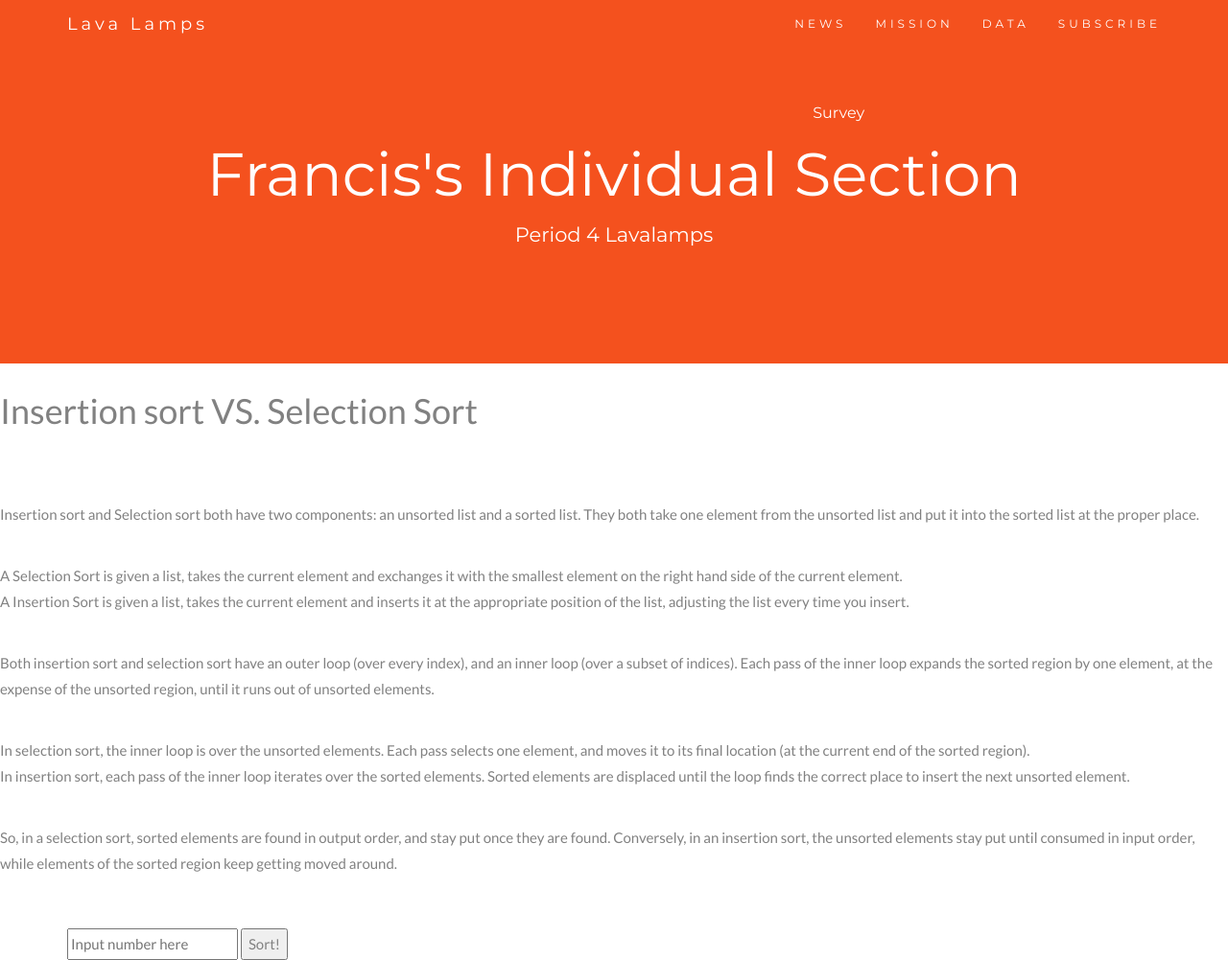
After one commit to NiharMarar/p4lavalamps, a Flask app: template templates/FLbubble.html in a window 1280 px wide. The commit adds this page. Shown: the whole page at 96% size. Run offline with Flask 2, Linux system fonts and the light colour scheme; the template is opened without the code that fills it, so the values that code supplies are empty; some libraries are stand-ins or nearby versions.

Commit message:
Individual Section

```diff
--- a/main.py
+++ b/main.py
@@ -20,9 +20,9 @@ def home_route():
 def bfsort_bp():
     return render_template("bfsort.html")
 
-@app.route('/bfbubble', methods=['POST'])
-def bfbubble():
-    return render_template("bfbubble.html")
+@app.route('/FLbubble', methods=['POST'])
+def FLbubble():
+    return render_template("FLbubble.html")
 
 
 @app.route('/email', methods=['POST'])
--- /dev/null
+++ b/templates/FLbubble.html
@@ -0,0 +1,202 @@
+<!DOCTYPE html>
+<html lang="en">
+<head>
+    <meta charset="UTF-8">
+    <meta name="viewport" content="width=device-width, initial-scale=1">
+    <link rel="stylesheet" href="https://maxcdn.bootstrapcdn.com/bootstrap/3.4.1/css/bootstrap.min.css">
+    <link href="https://fonts.googleapis.com/css?family=Montserrat" rel="stylesheet" type="text/css">
+    <link href="https://fonts.googleapis.com/css?family=Lato" rel="stylesheet" type="text/css">
+    <script src="https://ajax.googleapis.com/ajax/libs/jquery/3.5.1/jquery.min.js"></script>
+    <script src="https://maxcdn.bootstrapcdn.com/bootstrap/3.4.1/js/bootstrap.min.js"></script>
+    <title>Francis Lim</title>
+</head>
+
+<style>
+  body {
+    font: 400 15px Lato, sans-serif;
+    line-height: 1.8;
+    color: #818181;
+  }
+  h2 {
+    font-size: 24px;
+    text-transform: uppercase;
+    color: #303030;
+    font-weight: 600;
+    margin-bottom: 30px;
+  }
+  h4 {
+    font-size: 19px;
+    line-height: 1.375em;
+    color: #303030;
+    font-weight: 400;
+    margin-bottom: 30px;
+  }
+  .jumbotron {
+    background-color: #f4511e;
+    color: #fff;
+    padding: 100px 25px;
+    font-family: Montserrat, sans-serif;
+  }
+
+  .navbar {
+    margin-bottom: 0;
+    background-color: #f4511e;
+    z-index: 9999;
+    border: 0;
+    font-size: 12px !important;
+    line-height: 1.42857143 !important;
+    letter-spacing: 4px;
+    border-radius: 0;
+    font-family: Montserrat, sans-serif;
+  }
+  .navbar li a, .navbar .navbar-brand {
+    color: #fff !important;
+  }
+  .navbar-nav li a:hover, .navbar-nav li.active a {
+    color: #f4511e !important;
+    background-color: #fff !important;
+  }
+  .navbar-default .navbar-toggle {
+    border-color: transparent;
+    color: #fff !important;
+  }
+  footer .glyphicon {
+    font-size: 20px;
+    margin-bottom: 20px;
+    color: #f4511e;
+  }
+  .slideanim {visibility:hidden;}
+  .slide {
+    animation-name: slide;
+    -webkit-animation-name: slide;
+    animation-duration: 1s;
+    -webkit-animation-duration: 1s;
+    visibility: visible;
+  }
+  @keyframes slide {
+    0% {
+      opacity: 0;
+      transform: translateY(70%);
+    }
+    100% {
+      opacity: 1;
+      transform: translateY(0%);
+    }
+  }
+  @-webkit-keyframes slide {
+    0% {
+      opacity: 0;
+      -webkit-transform: translateY(70%);
+    }
+    100% {
+      opacity: 1;
+      -webkit-transform: translateY(0%);
+    }
+  }
+  @media screen and (max-width: 768px) {
+    .col-sm-4 {
+      text-align: center;
+      margin: 25px 0;
+    }
+    .btn-lg {
+      width: 100%;
+      margin-bottom: 35px;
+    }
+  }
+  @media screen and (max-width: 480px) {
+    .logo {
+      font-size: 150px;
+    }
+  }
+
+.button {
+  border: none;
+  color: white;
+  padding: 15px 32px;
+  text-align: center;
+  text-decoration: none;
+  display: inline-block;
+  font-size: 16px;
+  margin: 4px 2px;
+  cursor: pointer;
+}
+
+.button1 {background-color: #f4511e;} /* Orange */
+
+  </style>
+
+<body id="myPage" data-spy="scroll" data-target=".navbar" data-offset="60">
+
+<nav class="navbar navbar-default navbar-fixed-top">
+    <div class="container">
+        <div class="navbar-header">
+            <button type="button" class="navbar-toggle" data-toggle="collapse" data-target="#myNavbar">
+                <span class="icon-bar"></span>
+                <span class="icon-bar"></span>
+                <span class="icon-bar"></span>
+            </button>
+            <a class="navbar-brand" href="#myPage">Lava Lamps</a>
+        </div>
+        <div class="collapse navbar-collapse" id="myNavbar">
+            <ul class="nav navbar-nav navbar-right">
+                <li><a href="/news" target="_blank">NEWS</a></li>
+                <li><a href="#about">MISSION</a></li>
+                <li><a href="#services">DATA</a></li>
+                <!-- <li><a href="#portfolio">PORTFOLIO</a></li>
+                <li><a href="#pricing">PRICING</a></li> -->
+
+                <li><a href="#contact">SUBSCRIBE</a></li>
+                <form action="/easteregg" method = "post">
+                    <button class="button button1"></button>
+                </form>
+
+                <form action="/healthydinners" method = "post">
+                    <button class="button button1">Survey</button>
+                </form>
+
+            </ul>
+        </div>
+    </div>
+</nav>
+
+<div class="jumbotron text-center">
+    <br>
+    <h1>Francis's Individual Section</h1>
+    <p>Period 4 Lavalamps</p>
+</div>
+
+
+<body>
+<div class = containertext>
+    <h1>Insertion sort VS. Selection Sort</h1>
+    <p>&nbsp;</p>
+    <br>
+    Insertion sort and Selection sort both have two components: an unsorted list and a sorted list.
+    They both take one element from the unsorted list and put it into the sorted list at the proper place.
+    <p>&nbsp;</p>
+    A Selection Sort is given a list, takes the current element and exchanges it with the smallest element on the right hand side of the current element.
+    <br>
+    A Insertion Sort is given a list, takes the current element and inserts it at the appropriate position of the list, adjusting the list every time you insert.
+    <p>&nbsp;</p>
+    Both insertion sort and selection sort have an outer loop (over every index), and an inner loop (over a subset of indices).
+    Each pass of the inner loop expands the sorted region by one element, at the expense of the unsorted region, until it runs out of unsorted elements.
+    <p>&nbsp;</p>
+    In selection sort, the inner loop is over the unsorted elements. Each pass selects one element, and moves it to its final location (at the current end of the sorted region).
+    <br>
+    In insertion sort, each pass of the inner loop iterates over the sorted elements. Sorted elements are displaced until the loop finds the correct place to insert the next unsorted element.
+    <p>&nbsp;</p>
+    So, in a selection sort, sorted elements are found in output order, and stay put once they are found. Conversely, in an insertion sort, the unsorted elements stay put until consumed in input order, while elements of the sorted region keep getting moved around.
+    <br>
+    <br>
+    <br>
+</div>
+<div class = container>
+    <form action="/bubble" method = "post">
+
+        <input type="text" placeholder="Input number here" name="bubble" required>
+        <input type="submit" value="Sort!">
+
+    </form>
+</div>
+</body>
+</html>
--- a/templates/home.html
+++ b/templates/home.html
@@ -383,7 +383,7 @@
       <button class="button button1">Click here to access Individual Section</button>
     </form>
     <h2>Francis Lim Individual Section!</h2>
-    <form action="/bfbubble" method = "post">
+    <form action="/FLbubble" method = "post">
       <button class="button button1">Click here to access Individual Section</button>
     </form>
       <h2>Luca Pinto Individual Section!</h2>
```
